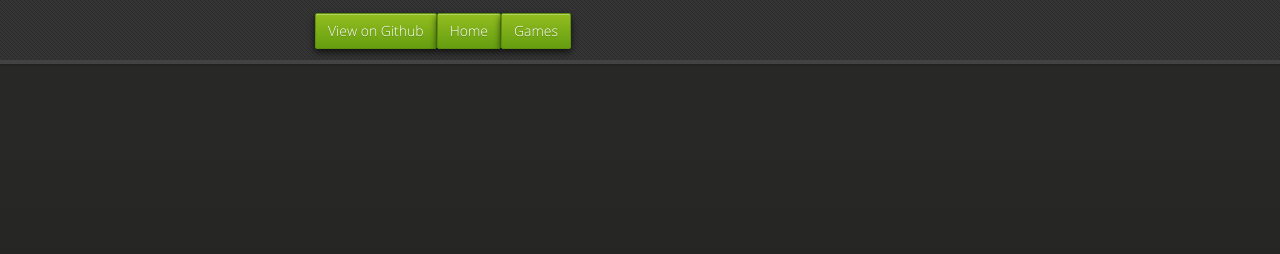
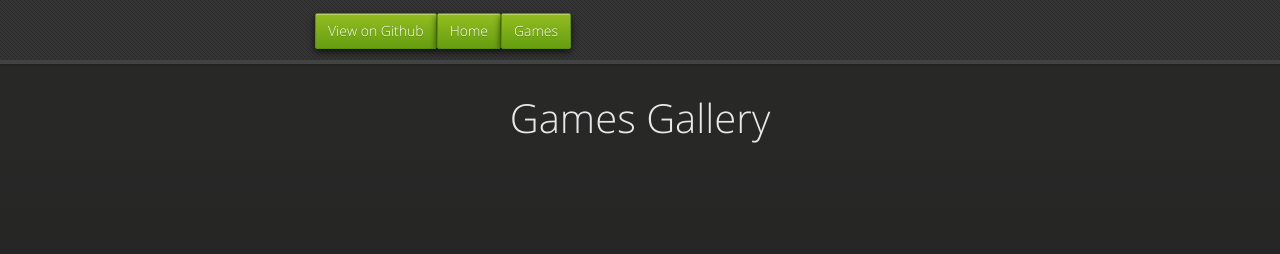
Before and after one commit to doublehighfive/doublehighfive.github.io, a plain HTML site: page gamepage.html in a window 1280 px wide. Drawn offline with nearby package versions, Linux system fonts and the light colour scheme.

Commit message:
added title to game page

```diff
--- a/gamepage.html
+++ b/gamepage.html
@@ -28,5 +28,13 @@
 	<li class="fork"><a href="doublehighfive.github.io/gamepage.html">Games</a></li>
       </nav>
     </div>
+
+    <div class="wrapper">
+	    <section>
+		    <div id="title">
+			    <h1>Games Gallery</h1>
+		    </div>
+	    </section>
+	  </div>
   </body>
 </html>
```
